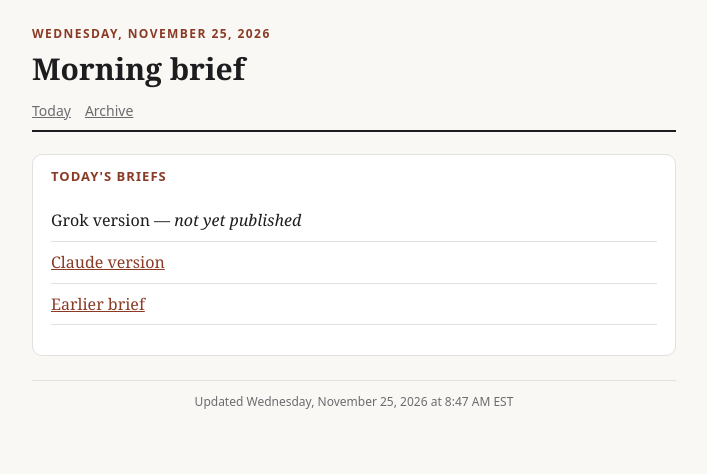
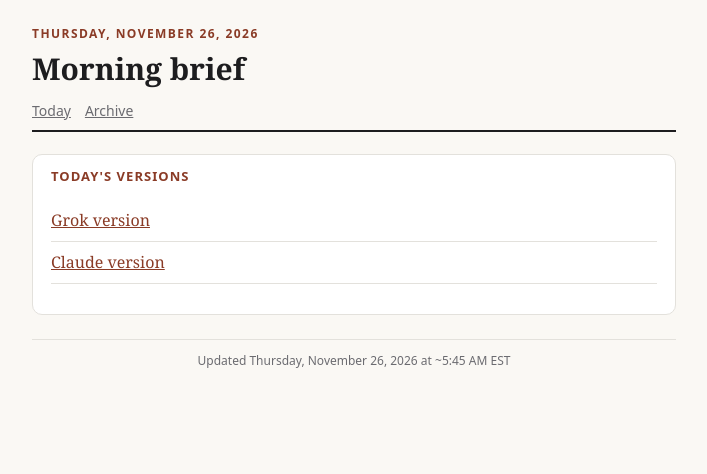
Before and after one commit to mikeyopp2/morningbrief, a plain HTML site: page index.html in a window 1280 px wide. Shown: the whole page, without its empty margins (286-993 px from the left). Drawn offline with Linux system fonts and the light colour scheme.

Commit message:
Update index for 2026-11-26 Morning brief (Grok)

```diff
--- a/index.html
+++ b/index.html
@@ -23,12 +23,11 @@ a{color:var(--accent)}
 footer{font:12px/1.5 system-ui,sans-serif;color:var(--muted);text-align:center;margin-top:24px;padding-top:12px;border-top:1px solid var(--line)}
 </style></head>
 <body><div class="wrap">
-<header><div class="kicker">Wednesday, November 25, 2026</div><h1>Morning brief</h1>
+<header><div class="kicker">Thursday, November 26, 2026</div><h1>Morning brief</h1>
 <nav><a href="index.html">Today</a><a href="archive.html">Archive</a></nav></header>
-<section><h2>Today's briefs</h2><ul class="archive">
-<li>Grok version — <i>not yet published</i></li>
-<li><a href="briefs/2026-11-25-claude.html">Claude version</a></li>
-<li><a href="briefs/2026-11-25.html">Earlier brief</a></li>
+<section><h2>Today's versions</h2><ul class="archive">
+<li><a href="briefs/2026-11-26-grok.html">Grok version</a></li>
+<li><a href="briefs/2026-11-26-claude.html">Claude version</a></li>
 </ul></section>
-<footer>Updated Wednesday, November 25, 2026 at 8:47 AM EST</footer>
+<footer>Updated Thursday, November 26, 2026 at ~5:45 AM EST</footer>
 </div></body></html>
```
